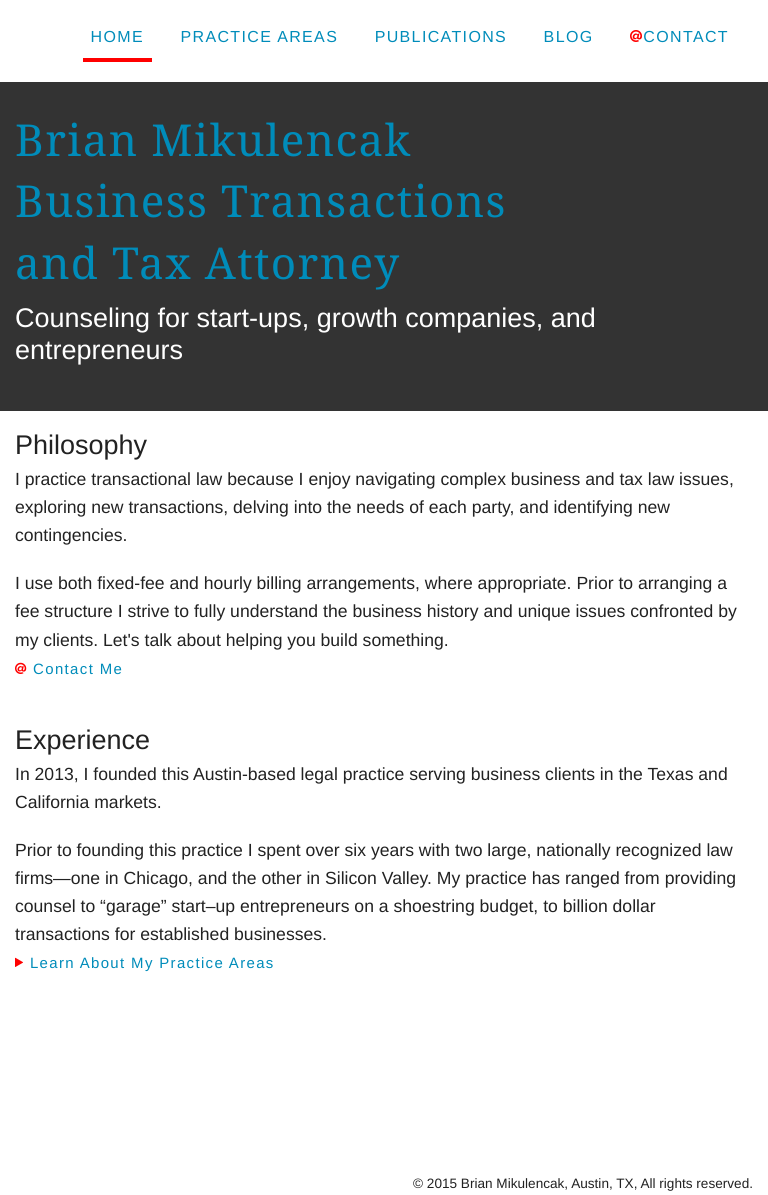
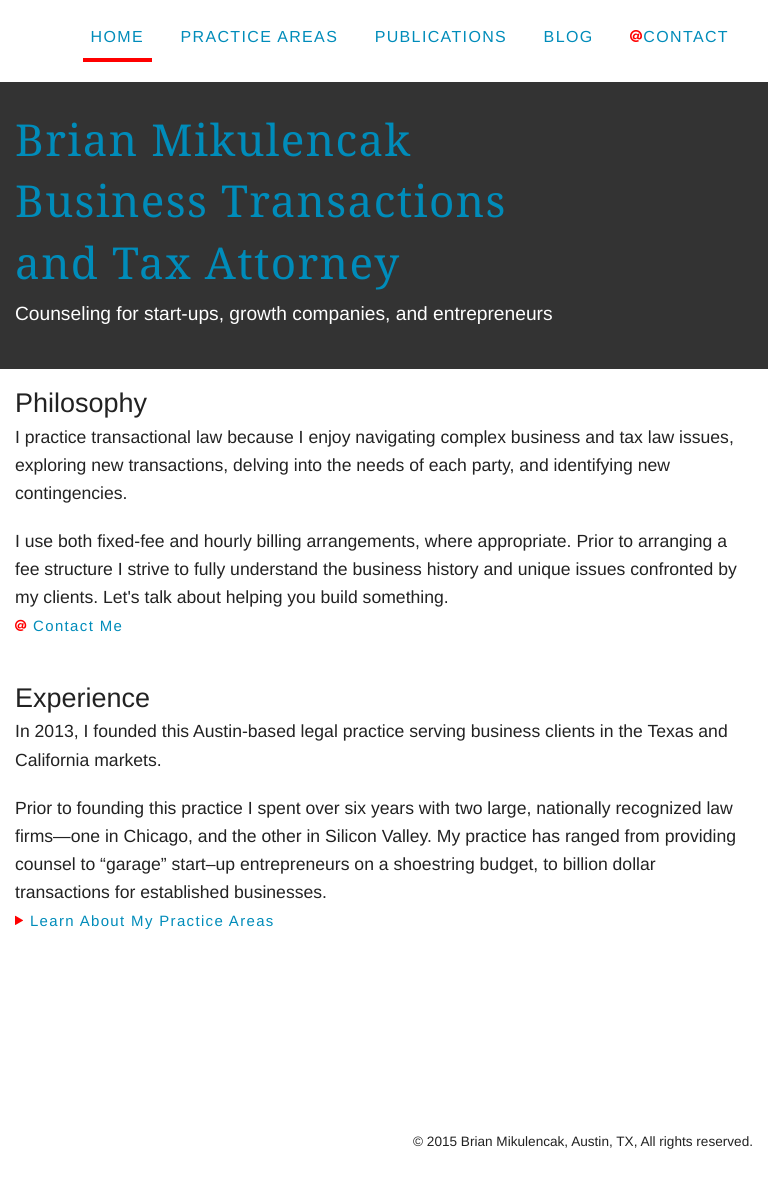
Before and after one commit to brianmik/bmaustinlaw, a Jekyll site: the page built from index.html, in a window 768 px wide. Built offline with Jekyll 4.4.1, drawn with Linux system fonts in a browser that asks for light colours; Markdown is read by kramdown in place of the engine named in the settings; comment, search, counter and statistics services are not loaded; after the commit the page ends 1153 px from its top, so only the background shows below that.

Commit message:
styling for small screens

```diff
--- a/css/main.css
+++ b/css/main.css
@@ -393,6 +393,10 @@ textarea {
 
 @media only screen and (min-width: 40.063em) and (max-width: 64em) {
 
+  .tagline {
+    font-size: 1.2rem;
+  }
+
   .line-break {
     display: block;
   }
```
